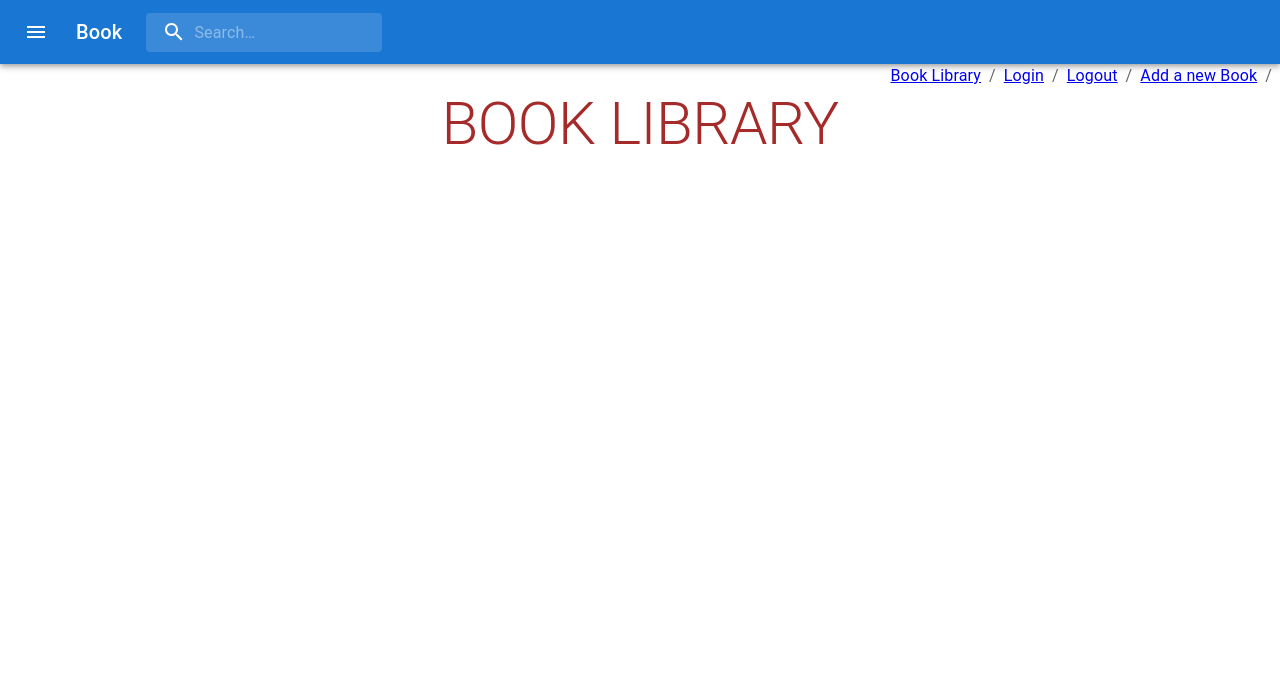
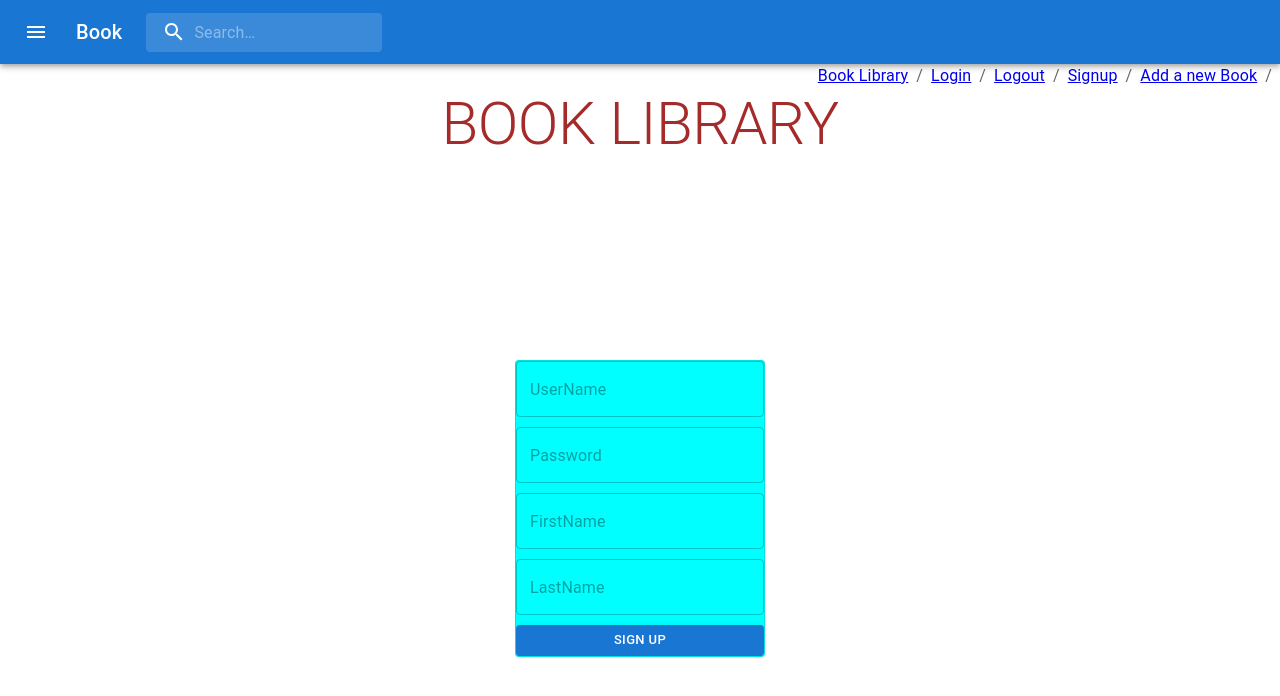
Before and after one commit to syllogism1123/Book-Library, a React (Create React App) app in the folder book-frontend/: page /signup in a window 1280 px wide. Both pictures are taken after a click on the button 1241 px from the left and 76 px from the top of the page. Shown: the top 696 px of the page. Built offline with nearby package versions, Linux system fonts and the light colour scheme; no server answers.

Commit message:
create signup page

```diff
--- a/book-frontend/src/App.tsx
+++ b/book-frontend/src/App.tsx
@@ -12,10 +12,12 @@ import {useBook} from "./hook/useBook";
 import {EditBook} from "./component/EditBook";
 import {LogoutPage} from "./component/LogoutPage";
 import PrimarySearchAppBar from "./component/PrimarySearchAppBar";
+import {SignUpPage} from "./component/SignUpPage";
+import ProtectedRoutes from "./component/ProtectedRoutes";
 
 
 function App() {
-    const {login, logout} = useUser();
+    const {user,login, logout, createUser} = useUser();
     const {onTextChange, filteredBooks, text, addBook, deleteBook, updateBook} = useBook();
     return (
         <div className="App">
@@ -25,6 +27,10 @@ function App() {
                 <Routes>
                     <Route path="/login" element={<LoginPage onLogin={login}/>}>
                     </Route>
+                    <Route path="/signup" element={<SignUpPage createUser={createUser}/>}>
+                    </Route>
+                    <Route element={<ProtectedRoutes user={user}/>}>
+
                     <Route path="/" element={<Navigate to="/books"/>}>
                     </Route>
                     <Route path="/logout" element={<LogoutPage onLogout={logout}/>}>
@@ -46,6 +52,7 @@ function App() {
                     </Route>
                     <Route path="/books/:id" element={<BookDetails/>}/>
                     <Route path="/books/edit/:id" element={<EditBook updateBook={updateBook}/>}/>
+                    </Route>
                 </Routes>
             </BrowserRouter>
         </div>
--- a/book-frontend/src/component/Header.tsx
+++ b/book-frontend/src/component/Header.tsx
@@ -9,6 +9,7 @@ export default function Header() {
                 <Link to='/books'>Book Library</Link>
                 <Link to='/login'>Login</Link>
                 <Link to='/logout'>Logout</Link>
+                <Link to='/signup'>Signup</Link>
                 <Link to='/books/add'>Add a new Book</Link>
                 <Typography color="text.primary"></Typography>
             </Breadcrumbs>
--- a/book-frontend/src/component/ProtectedRoutes.tsx
+++ b/book-frontend/src/component/ProtectedRoutes.tsx
@@ -1,15 +1,16 @@
 import {Navigate, Outlet} from "react-router-dom";
 import React from "react";
+import {User} from "../model/UserModel";
 
 type Props = {
-    user: string | undefined
+    user: User
 }
 
 export default function ProtectedRoutes(props: Props) {
 
-    const authenticated = props.user !== undefined && props.user !== 'anonymousUser'
+    const authenticated = props.user !== undefined && props.user.id !== null
 
     return (
-        authenticated ? <Outlet /> : <Navigate to={"/login"} />
+        authenticated ? <Outlet/> : <Navigate to={"/login"}/>
     )
 }
--- /dev/null
+++ b/book-frontend/src/component/SignUpPage.tsx
@@ -0,0 +1,84 @@
+import {Button, Card, FormControl, TextField} from "@mui/material";
+import React, {ChangeEvent, FormEvent, useState} from "react";
+import {useNavigate} from "react-router-dom";
+import {UserModel} from "../model/UserModel";
+
+type createUserProps = {
+    createUser: (user: UserModel) => void;
+}
+
+export const SignUpPage = (props: createUserProps) => {
+
+    const initial: UserModel = {
+        username: "", password: "", firstname: "", lastname: ""
+    }
+    const [user, setUser] = useState<UserModel>(initial);
+
+    const navigate = useNavigate();
+
+    function onChange(event: ChangeEvent<HTMLInputElement>) {
+        const targetName: string = event.target.name;
+        const value: string = event.target.value;
+        setUser({
+            ...user,
+            [targetName]: value
+        })
+    }
+
+
+    function onSubmit(event: FormEvent<HTMLFormElement>) {
+        if (user.username && user.password && user.firstname && user.lastname) {
+            event.preventDefault();
+            props.createUser(user)
+            setUser(initial);
+            navigate('/books')
+        }
+
+    }
+
+    return (
+        <div className="form">
+            <Card variant="outlined" style={{backgroundColor: 'cyan'}}>
+                <FormControl component="form" onSubmit={onSubmit}>
+                    <TextField
+                        name="username"
+                        type="text"
+                        value={user.username}
+                        onChange={onChange}
+                        placeholder="UserName"
+                        style={{marginBottom: '10px'}}
+                    />
+                    <TextField
+                        name="password"
+                        type="password"
+                        value={user.password}
+                        onChange={onChange}
+                        placeholder="Password"
+                        style={{marginBottom: '10px'}}
+                    />
+                    <TextField
+                        name="firstname"
+                        type="text"
+                        value={user.firstname}
+                        onChange={onChange}
+                        placeholder="FirstName"
+                        style={{marginBottom: '10px'}}
+                    />
+                    <TextField
+                        name="lastname"
+                        type="text"
+                        value={user.lastname}
+                        onChange={onChange}
+                        placeholder="LastName"
+                        style={{marginBottom: '10px'}}
+                    />
+                    <Button variant="contained" type="submit" size="small">
+                        Sign Up
+                    </Button>
+                </FormControl>
+            </Card>
+        </div>
+    );
+
+
+}
--- a/book-frontend/src/hook/useBook.ts
+++ b/book-frontend/src/hook/useBook.ts
@@ -45,7 +45,6 @@ export const useBook = () => {
         }).catch((error) => {
             console.error(error);
         })
-
     }
 
     const updateBook = async (book: Book) => {
--- a/book-frontend/src/hook/useUser.ts
+++ b/book-frontend/src/hook/useUser.ts
@@ -1,9 +1,12 @@
 import axios from "axios";
 import {useState} from "react";
+import {User, UserModel} from "../model/UserModel";
 
 export default function useUser() {
-
-    const [user, setUser] = useState<string>();
+    const initial: User = {
+        id: "", username: "", password: "", firstname: "", lastname: ""
+    }
+    const [user, setUser] = useState<User>(initial);
 
     const login = async (username: string, password: string) => {
         return axios.post("http://localhost:8080/api/users/login", undefined, {
@@ -39,6 +42,21 @@ export default function useUser() {
         })
     }
 
+    const createUser = async (newUser: UserModel) => {
+        const authToken = localStorage.getItem('authToken');
+        await axios.post("http://localhost:8080/api/users/signup", newUser, {
+            headers: {
+                'Authorization': `Bearer ${authToken}`,
+                'Content-Type': 'application/json',
+                'Access-Control-Allow-Origin': 'http://localhost:3000'
+            },
+            withCredentials: true
+        }).then((response) => {
+            setUser(response.data)
+        }).catch((error) => {
+            console.error(error);
+        })
+    }
 
-    return {user, login, logout}
+    return {user, login, logout, createUser}
 }
--- /dev/null
+++ b/book-frontend/src/model/UserModel.tsx
@@ -0,0 +1,16 @@
+export  type User = {
+    id: string,
+    username: string,
+    password: string,
+    firstname: string,
+    lastname: string
+
+}
+
+
+export  type UserModel = {
+    username: string,
+    password: string,
+    firstname: string,
+    lastname: string
+}
```
Also changed, not shown: 1 other file (tests, documents, lock files or other folders).
